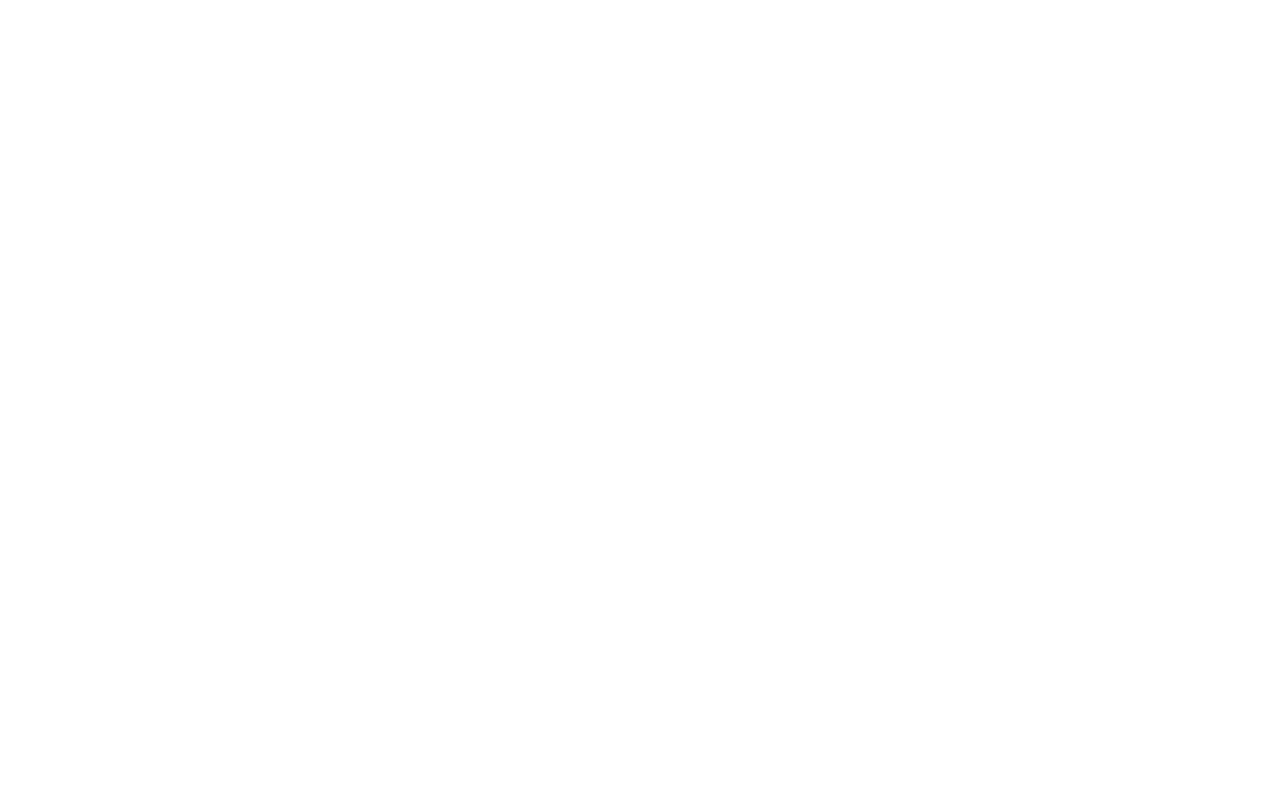
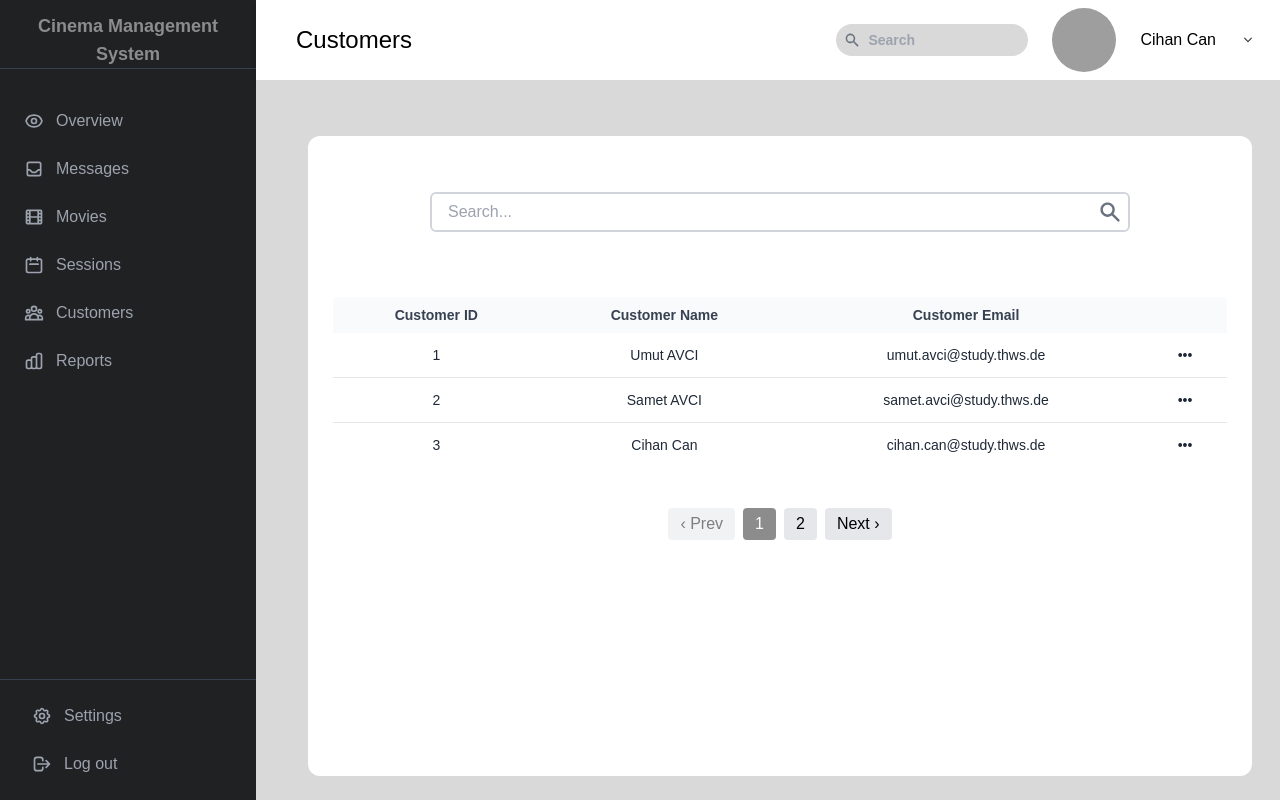
Before and after one commit to UmutVci/frontend-cms, a React (Create React App) app: page /admin/customers in a window 1280 px wide. Before the commit this address had no page. Built offline with nearby package versions, Linux system fonts and the light colour scheme; grey boxes are pictures that could not be loaded.

Commit message:
Admin Customers Page Created

```diff
--- a/src/app/App.css
+++ b/src/app/App.css
@@ -44,7 +44,6 @@
 .header-container .title {
   font-family: 'Poppins', sans-serif, bold ;
 }
-.moviespage {
-  font-family: 'Poppins', sans-serif ;
-
+.search-customers{
+  width: 700px;
 }
--- a/src/app/App.jsx
+++ b/src/app/App.jsx
@@ -3,13 +3,18 @@
 import MoviesPage from "../features/admin/MoviesPage";
 import Header from "../components/Header";
 import Sidebar from "../components/Sidebar";
+import AdminCustomers from "../features/admin/AdminCustomers";
+import LoginPage from "../features/auth/pages/LoginPage";
+import AdminMovies from "../features/admin/AdminMovies";
 
 export default function App() {
     return (
         <BrowserRouter>
             <Routes>
-                <Route path="/" element={<MoviesPage />} />
+                <Route path="/" element={<LoginPage />} />
                 <Route path="/home" element={<OverviewPage />} />
+                <Route path="/admin/customers" element={<AdminCustomers />}/>
+                <Route path="/admin/movies" element={<MoviesPage />}/>
                 <Route path="/admin" element={<div>Admin Dashboard</div>} />
                 <Route path="/clerk" element={<div>Ticket Clerk Panel</div>} />
             </Routes>
--- /dev/null
+++ b/src/components/AdminCustomerTable.jsx
@@ -0,0 +1,28 @@
+import React from "react";
+import CustomerRow from "./AdminCustomerTableRows";
+export default function AdminCustomerTable(){
+    const customers = [
+        { id: 1, name: 'Umut AVCI', email: 'umut.avci@study.thws.de' },
+        { id: 2, name: 'Samet AVCI', email: 'samet.avci@study.thws.de' },
+        { id: 3, name: 'Cihan Can', email: 'cihan.can@study.thws.de' },
+    ]
+    return (
+        <div className="overflow-x-auto mt-8">
+            <table className="min-w-full border border-gray-200 rounded-md overflow-hidden">
+                <thead className="bg-gray-50 text-gray-700 text-sm font-semibold">
+                <tr>
+                    <th className="px-4 py-2 text-center">Customer ID</th>
+                    <th className="px-4 py-2">Customer Name</th>
+                    <th className="px-4 py-2">Customer Email</th>
+                    <th className="px-4 py-2 text-center"></th>
+                </tr>
+                </thead>
+                <tbody className="bg-white">
+                {customers.map((customer) => (
+                    <CustomerRow key={customer.id} customer={customer} />
+                ))}
+                </tbody>
+            </table>
+        </div>
+    )
+}
--- /dev/null
+++ b/src/components/AdminCustomerTableRows.jsx
@@ -0,0 +1,14 @@
+import React from 'react'
+
+const CustomerRow = ({ customer }) => {
+    return (
+        <tr className="border-b text-sm text-gray-800">
+            <td className="px-4 py-3 text-center">{customer.id}</td>
+            <td className="px-4 py-3 text-center">{customer.name}</td>
+            <td className="px-4 py-3 text-center">{customer.email}</td>
+            <td className="px-4 py-3 text-center">•••</td>
+        </tr>
+    )
+}
+
+export default CustomerRow
--- /dev/null
+++ b/src/components/AdminCustomersSearchBar.jsx
@@ -0,0 +1,22 @@
+import { SearchIcon } from "@heroicons/react/solid";
+import React from "react";
+
+export default function SearchBar() {
+    return (
+        <div className="w-full flex justify-center items-center py-8">
+            <div className="search-customers relative">
+                <input
+                    type="text"
+                    placeholder="Search..."
+                    className="w-full h-10 pl-4 pr-10 border-2 border-gray-300 rounded-md focus:outline-none focus:ring-2 focus:ring-[#D9D9D9]"
+                />
+                <button
+                    type="submit"
+                    className="absolute right-2 top-1/2 transform -translate-y-1/2"
+                >
+                    <SearchIcon className="w-6 h-6 text-gray-500 hover:text-[#D8D9DB]" />
+                </button>
+            </div>
+        </div>
+    )
+}
--- a/src/components/Header.jsx
+++ b/src/components/Header.jsx
@@ -1,10 +1,10 @@
 import { SearchIcon } from '@heroicons/react/solid'
 
-export default function Header() {
+export default function Header({title}) {
     return(
         <div className="header-container flex items-center justify-between h-20 bg-white px-6 shadow-md font-bold font-[Poppins]">
             {/* Sol başlık */}
-            <h1 className="title text-2xl font-normal text-black ml-4">Overview</h1>
+            <h1 className="title text-2xl font-normal text-black ml-4">{title}</h1>
 
             {/* Sağ taraf (arama, profil vs.) */}
             <div className="flex items-center space-x-6">
--- a/src/components/Pagination.jsx
+++ b/src/components/Pagination.jsx
@@ -4,7 +4,7 @@
     const pages = Array.from({ length: pageCount }, (_, i) => i + 1)
 
     return (
-        <nav className="flex justify-center items-center space-x-2 mt-6">
+        <nav className="flex justify-center items-center space-x-2 mt-10">
             <button
                 onClick={() => onPageChange(currentPage - 1)}
                 disabled={currentPage === 1}
--- /dev/null
+++ b/src/features/admin/AdminCustomers.jsx
@@ -0,0 +1,36 @@
+import React, {useState} from 'react'
+import Sidebar from '../../components/Sidebar'
+import Header  from '../../components/Header'
+import AdminCustomersSearchBar  from '../../components/AdminCustomersSearchBar'
+import AdminCustomerTable from "../../components/AdminCustomerTable";
+import Pagination from "../../components/Pagination";
+
+export default function AdminCustomers() {
+    const itemsPerPage = 6
+    const pageCount    = Math.ceil(12 / itemsPerPage)
+    const [currentPage, setCurrentPage] = useState(1)
+
+    // 3) O sayfanın öğeleri
+    const startIdx     = (currentPage - 1) * itemsPerPage
+    return (
+        <div className="h-screen flex font-[Poppins]">
+            <Sidebar />
+            <div className="flex-1 flex flex-col">
+                <Header title="Customers" />
+                <main className="inner-container relative flex-1 p-10 bg-[#D9D9D9]">
+                    <div className="bg-white w-full h-full mx-3 my-4 rounded-xl p-6 overflow-auto">
+                        <AdminCustomersSearchBar />
+                        <AdminCustomerTable />
+                        <div className="mt-auto">
+                            <Pagination
+                                currentPage={currentPage}
+                                pageCount={pageCount}
+                                onPageChange={setCurrentPage}
+                            />
+                        </div>
+                    </div>
+                </main>
+            </div>
+        </div>
+    )
+}
--- a/src/features/admin/MoviesPage.jsx
+++ b/src/features/admin/MoviesPage.jsx
@@ -23,7 +23,7 @@
             <div className="flex-1 flex flex-col">
                 <Header />
 
-                <main className="flex-1 p-10 bg-[#D9D9D9]">
+                <main className="inner-container flex-1 p-10 bg-[#D9D9D9]">
                     <div className="bg-white w-full h-full mx-3 my-4 rounded-xl p-6 overflow-auto">
                         <div className="flex items-center justify-between mb-6">
                             <button className="bg-[#202123] text-white h-8 w-36 rounded-xl flex items-center justify-center">
```
